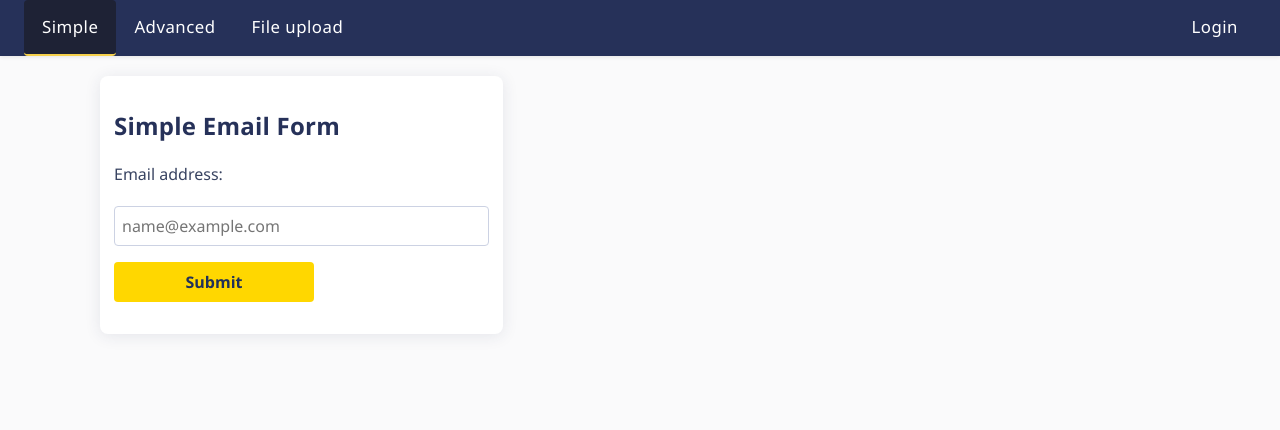
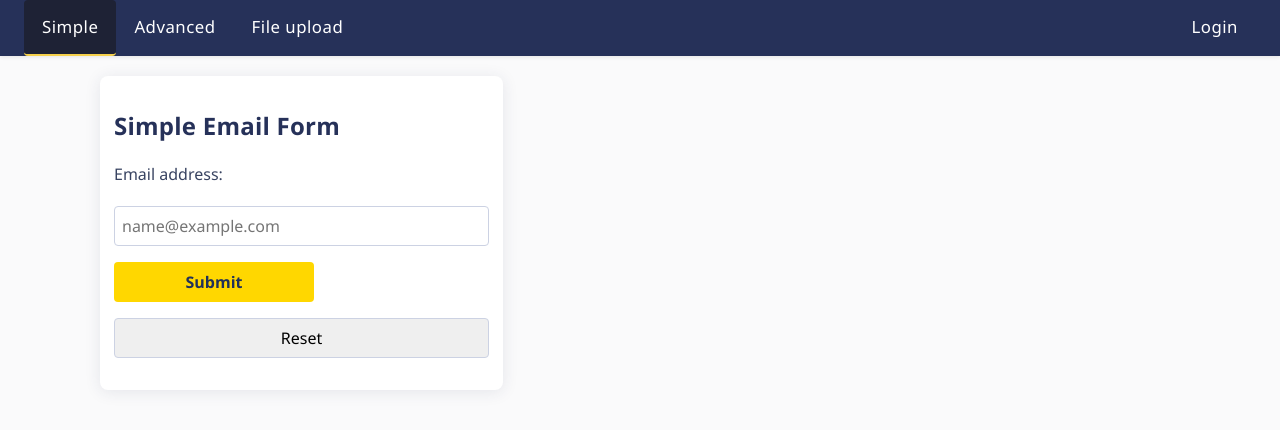
Before and after one commit to MrMancs/forms, a React (Vite) app in the folder reactapp/: page / in a window 1280 px wide. Shown: the top 430 px of the page. Built offline with nearby package versions, Linux system fonts and the light colour scheme.

Commit message:
Add reset button

```diff
--- a/reactapp/src/pages/SimplePage.jsx
+++ b/reactapp/src/pages/SimplePage.jsx
@@ -9,6 +9,7 @@ export default class SimplePage extends React.Component {
                     <label htmlFor="simpleEmail">Email address:</label>
                     <input type="email" id="simpleEmail" name="simpleEmail" placeholder="name@example.com" required autoComplete="on" />
                     <button type="submit">Submit</button>
+                    <input type="reset" value={"Reset"} />
                 </form>
             </div>
         )
```
